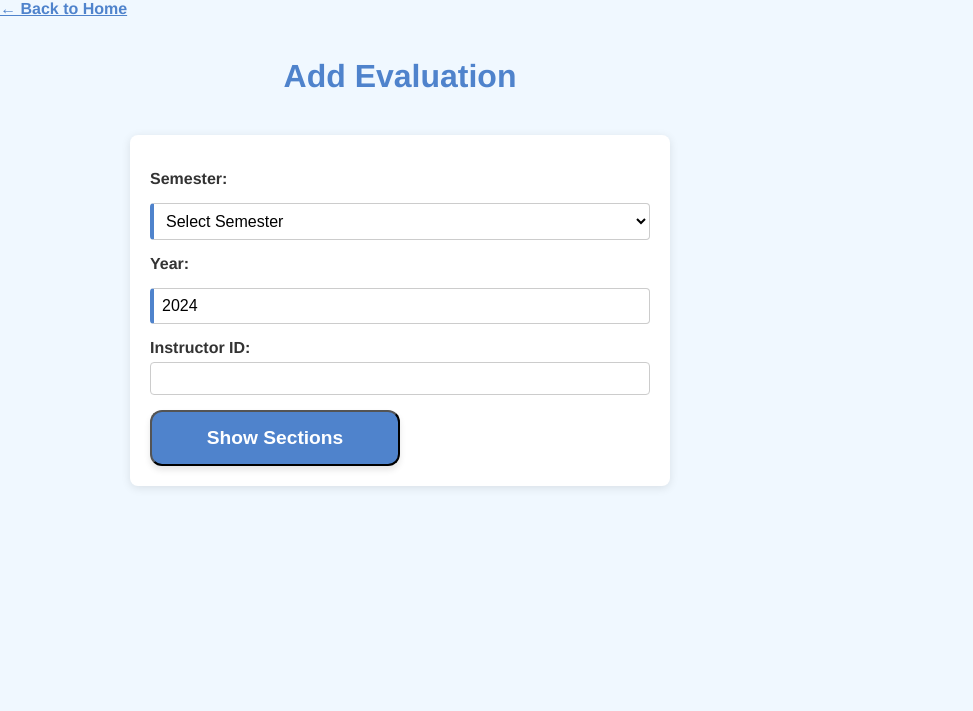
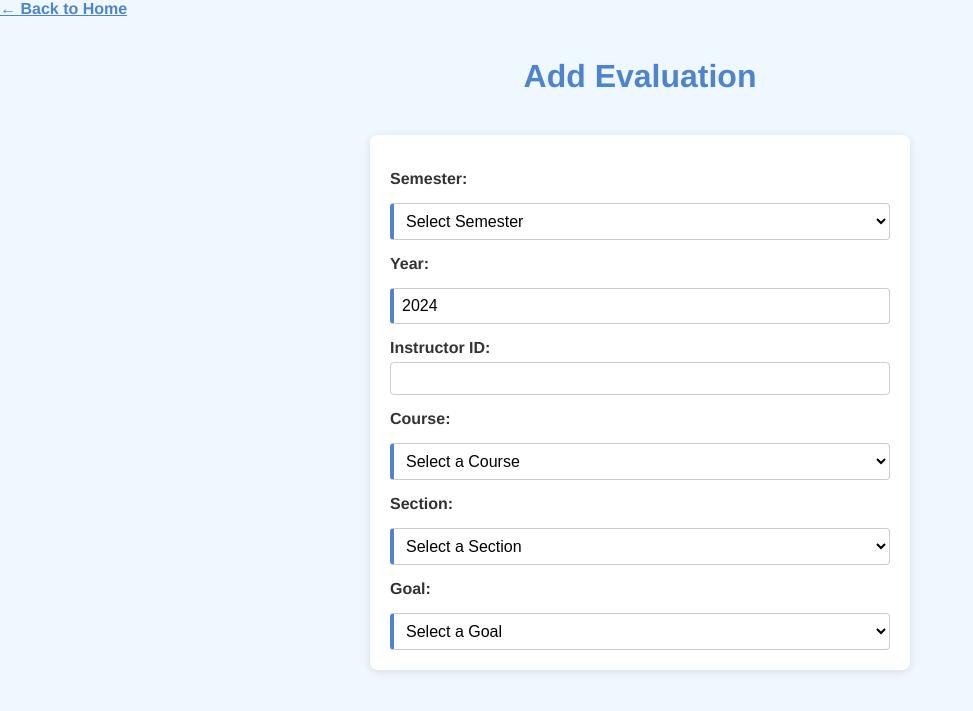
Before and after one commit to jadennathaniel/database-project, a Flask app: page /add_evaluation in a window 1280 px wide. Shown: the top 711 px of the page, without its empty margins (0-973 px from the left). Run offline with Flask 3, Linux system fonts and the light colour scheme; data that the repository does not hold is empty.

Commit message:
Finished Evaluations

```diff
--- a/routes.py
+++ b/routes.py
@@ -191,40 +191,16 @@ def associate_course_goal_route():
 @app.route('/add_evaluation', methods=['GET', 'POST'])
 def add_evaluation_route():
     if request.method == 'GET':
-        semester = request.args.get('semester')
-        instructor_id = request.args.get('instructor_id')
-        section_id = request.args.get('section_id')
-        year = request.args.get('year')
-
-        sections = []
-        goals = []
-        goal_statuses = {}
-        existing_data = {}
-        other_degrees = get_degrees()  # Fetch all degrees for duplication
-
-        if semester and instructor_id:
-            sections = get_instructor_sections(instructor_id, semester, year)
-
-        if section_id:
-            goals = get_section_goals(section_id)
-            for goal in goals:
-                status = get_goal_completion_status(section_id, goal['goal_id'])
-                goal_statuses[goal['goal_id']] = status
-
-                eval_data = get_existing_evaluation(section_id, goal['goal_id'])
-                if eval_data:
-                    existing_data[goal['goal_id']] = eval_data
-
+        courses = get_all_courses()
+        sections = get_all_sections()
+        goals = get_all_goals()
+        other_degrees = get_degrees()
         return render_template(
             'add_evaluation.html',
+            courses=courses,
             sections=sections,
             goals=goals,
-            goal_statuses=goal_statuses,
-            existing_data=existing_data,
-            semester=semester,
-            instructor_id=instructor_id,
-            section_id=section_id,
-            other_degrees=other_degrees  # Pass the degrees to the template
+            other_degrees=other_degrees
         )
 
     elif request.method == 'POST':
--- a/templates/add_evaluation.html
+++ b/templates/add_evaluation.html
@@ -1,77 +1,9 @@
 <!DOCTYPE html>
-<html>
+<html lang="en">
 <head>
     <title>Add Evaluation</title>
-    <style>
-        body {
-            font-family: Arial, sans-serif;
-            max-width: 800px;
-            margin: 0 auto;
-            padding: 20px;
-        }
-        .form-group {
-            margin-bottom: 15px;
-        }
-        label {
-            display: block;
-            margin-bottom: 5px;
-            font-weight: bold;
-        }
-        select, input, textarea {
-            width: 100%;
-            padding: 8px;
-            border: 1px solid #ddd;
-            border-radius: 4px;
-            box-sizing: border-box;
-        }
-        .grades-grid {
-            display: grid;
-            grid-template-columns: repeat(4, 1fr);
-            gap: 10px;
-            margin-bottom: 15px;
-        }
-        .status {
-            margin: 15px 0;
-            padding: 10px;
-            background-color: #f5f5f5;
-            border-radius: 4px;
-        }
-        .checkbox-grid {
-            display: grid;
-            grid-template-columns: repeat(auto-fill, minmax(250px, 1fr));
-            gap: 12px;
-        }
-
-        .checkbox-wrapper {
-            display: flex;
-            align-items: center;
-            padding: 8px;
-            background: white;
-            border-radius: 6px;
-            transition: all 0.2s;
-            border: 1px solid #e2e8f0;
-        }
-
-        .checkbox-wrapper:hover {
-            background: #edf2f7;
-        }
-
-        .checkbox-wrapper input[type="checkbox"] {
-            width: 18px;
-            height: 18px;
-            margin-right: 10px;
-            accent-color: #4299e1;
-            cursor: pointer;
-        }
-
-        .checkbox-wrapper label {
-            font-size: 0.9rem;
-            color: #4a5568;
-            cursor: pointer;
-            flex: 1;
-        }
-    </style>
     <link rel="stylesheet" href="{{ url_for('static', filename='styles.css') }}" />
+    <meta charset="UTF-8" />
 </head>
 <body>
     <div class="nav">
@@ -88,17 +20,25 @@
         {% endif %}
     {% endwith %}
 
-    <form method="get" class="filter-form">
+    <!--
+        Single form that:
+        1. Requests Semester, Year, Instructor ID
+        2. Requests Course, Section, and Goal
+        3. Shows evaluation fields once all above are selected
+    -->
+    <form method="POST" action="{{ url_for('add_evaluation_route') }}" class="filter-form">
+        <!-- Semester -->
         <div class="form-group">
             <label for="semester">Semester:</label>
             <select name="semester" id="semester" required>
                 <option value="">Select Semester</option>
-                <option value="Spring" {% if semester == 'Spring' %}selected{% endif %}>Spring</option>
-                <option value="Summer" {% if semester == 'Summer' %}selected{% endif %}>Summer</option>
-                <option value="Fall" {% if semester == 'Fall' %}selected{% endif %}>Fall</option>
+                <option value="Spring">Spring</option>
+                <option value="Summer">Summer</option>
+                <option value="Fall">Fall</option>
             </select>
         </div>
 
+        <!-- Year -->
         <div class="form-group">
             <label for="year">Year:</label>
             <input type="number"
@@ -107,107 +47,99 @@
                    min="2000"
                    max="2099"
                    value="2024"
-                   title="Please enter a valid year between 2000-2099"
                    required>
         </div>
 
+        <!-- Instructor ID -->
         <div class="form-group">
             <label for="instructor_id">Instructor ID:</label>
             <input type="text"
                    id="instructor_id"
                    name="instructor_id"
-                   value="{{ instructor_id or '' }}"
                    pattern="[0-9]{8}"
-                   title="Please enter your 8-digit instructor ID"
+                   title="Enter 8-digit Instructor ID"
                    required>
         </div>
 
-        <button type="submit" class="button submit">Show Sections</button>
-    </form>
+        <!-- Course Dropdown -->
+        <div class="form-group">
+            <label for="course_id">Course:</label>
+            <select name="course_id" id="course_id" required>
+                <option value="">Select a Course</option>
+                {% for course in courses %}
+                <option value="{{ course.course_id }}">{{ course.course_number }} - {{ course.name }}</option>
+                {% endfor %}
+            </select>
+        </div>
 
-    {% if sections %}
+        <!-- Section Dropdown -->
         <div class="form-group">
             <label for="section_id">Section:</label>
             <select name="section_id" id="section_id" required>
-            <option value="">Select Section</option>
+                <option value="">Select a Section</option>
                 {% for section in sections %}
                 <option value="{{ section.section_id }}"
-                    {% if section_id and section_id|string == section.section_id|string %}selected{% endif %}>
-                {{ section.course_number }} - Section {{ section.section_number }}
+                        data-course-id="{{ section.course_id }}"
+                        data-instructor-id="{{ section.instructor_id }}"
+                        data-semester="{{ section.semester }}"
+                        data-year="{{ section.year }}">
+                    {{ section.course_number }} - Section {{ section.section_number }} ({{ section.semester }} {{ section.year }})
                 </option>
                 {% endfor %}
             </select>
         </div>
-    {% endif %}
 
-    {% if goals %}
+        <!-- Goal Dropdown -->
+        <div class="form-group">
+            <label for="goal_id">Goal:</label>
+            <select name="goal_id" id="goal_id" required>
+                <option value="">Select a Goal</option>
                 {% for goal in goals %}
-    <form method="post" class="goal-section">
-        <input type="hidden" name="section_id" value="{{ section_id }}">
-        <input type="hidden" name="goal_id" value="{{ goal.goal_id }}">
-
-        <div class="status-indicator {{ goal_statuses.get(goal.goal_id, {}).get('status', 'not_entered') }}">
-            <h3>Goal: {{ goal.code }} - {{ goal.description }}</h3>
-            <p>Status: {{ goal_statuses.get(goal.goal_id, {}).get('status', 'not_entered')|title }}</p>
-            <p>Completed Fields: {{ goal_statuses.get(goal.goal_id, {}).get('completed_fields', 0) }} /
-               {{ goal_statuses.get(goal.goal_id, {}).get('total_fields', 5) }}</p>
+                <option value="{{ goal.goal_id }}"
+                        data-course-id="{{ goal.course_id|default(0) }}">
+                    {{ goal.code }} - {{ goal.description }} ({{ goal.degree_name }} - {{ goal.degree_level }})
+                </option>
+                {% endfor %}
+            </select>
         </div>
 
+        <!-- Evaluation Fields (hidden until a goal is selected) -->
+        <div id="evaluation-fields" style="display:none;">
+            <h2>Evaluation Details</h2>
+
             <div class="form-group">
-            <label for="evaluation_method_{{ goal.goal_id }}">Evaluation Method:</label>
-            <select name="evaluation_method" id="evaluation_method_{{ goal.goal_id }}" required>
+                <label for="evaluation_method">Evaluation Method:</label>
+                <select name="evaluation_method" id="evaluation_method" required>
                     <option value="">Select Method</option>
                     {% set methods = ['Homework', 'Project', 'Quiz', 'Oral Presentation', 'Report', 'Mid-term', 'Final Exam', 'Other'] %}
                     {% for method in methods %}
-                    <option value="{{ method }}"
-                            {% if existing_data.get(goal.goal_id, {}).get('evaluation_method') == method %}selected{% endif %}>
-                        {{ method }}
-                    </option>
+                    <option value="{{ method }}">{{ method }}</option>
                     {% endfor %}
                 </select>
             </div>
 
             <div class="grades-grid">
                 <div class="form-group">
-                <label for="num_a_{{ goal.goal_id }}">Grade A:</label>
-                <input type="number"
-                       id="num_a_{{ goal.goal_id }}"
-                       name="num_a"
-                       min="0"
-                       value="{{ existing_data.get(goal.goal_id, {}).get('grade_A', 0) }}">
+                    <label for="num_a">Grade A:</label>
+                    <input type="number" id="num_a" name="num_a" min="0" value="0">
                 </div>
                 <div class="form-group">
-                <label for="num_b_{{ goal.goal_id }}">Grade B:</label>
-                <input type="number"
-                       id="num_b_{{ goal.goal_id }}"
-                       name="num_b"
-                       min="0"
-                       value="{{ existing_data.get(goal.goal_id, {}).get('grade_B', 0) }}">
+                    <label for="num_b">Grade B:</label>
+                    <input type="number" id="num_b" name="num_b" min="0" value="0">
                 </div>
                 <div class="form-group">
-                <label for="num_c_{{ goal.goal_id }}">Grade C:</label>
-                <input type="number"
-                       id="num_c_{{ goal.goal_id }}"
-                       name="num_c"
-                       min="0"
-                       value="{{ existing_data.get(goal.goal_id, {}).get('grade_C', 0) }}">
+                    <label for="num_c">Grade C:</label>
+                    <input type="number" id="num_c" name="num_c" min="0" value="0">
                 </div>
                 <div class="form-group">
-                <label for="num_f_{{ goal.goal_id }}">Grade F:</label>
-                <input type="number"
-                       id="num_f_{{ goal.goal_id }}"
-                       name="num_f"
-                       min="0"
-                       value="{{ existing_data.get(goal.goal_id, {}).get('grade_F', 0) }}">
+                    <label for="num_f">Grade F:</label>
+                    <input type="number" id="num_f" name="num_f" min="0" value="0">
                 </div>
             </div>
 
             <div class="form-group">
-            <label for="improvement_{{ goal.goal_id }}">Suggested Improvements:</label>
-            <textarea id="improvement_{{ goal.goal_id }}"
-                      name="improvement"
-                      rows="4"
-                      placeholder="Optional: Enter suggestions for improvement">{{ existing_data.get(goal.goal_id, {}).get('improvement_suggestion', '') }}</textarea>
+                <label for="improvement">Suggested Improvements:</label>
+                <textarea id="improvement" name="improvement" rows="4" placeholder="Optional"></textarea>
             </div>
 
             <div class="form-group">
@@ -215,10 +147,7 @@
                 <div class="checkbox-grid">
                     {% for degree in other_degrees %}
                     <div class="checkbox-wrapper">
-                    <input type="checkbox"
-                           name="duplicate_to_degrees"
-                           value="{{ degree.degree_id }}"
-                           id="dup_{{ degree.degree_id }}">
+                        <input type="checkbox" name="duplicate_to_degrees" value="{{ degree.degree_id }}" id="dup_{{ degree.degree_id }}">
                         <label for="dup_{{ degree.degree_id }}">{{ degree.name }} ({{ degree.level }})</label>
                     </div>
                     {% endfor %}
@@ -226,31 +155,37 @@
             </div>
 
             <div class="button-group">
-            <button type="submit" name="save_as_draft" value="true" class="button save-draft">
-                Save as Draft
-            </button>
-            <button type="submit" class="button submit">
-                Complete Evaluation
-            </button>
+                <button type="submit" class="button submit">Complete Evaluation</button>
+            </div>
         </div>
     </form>
-    {% endfor %}
-    {% endif %}
 
     <script>
-    document.getElementById('section_id').addEventListener('change', function(e) {
-        e.preventDefault();
-        const currentUrl = new URL(window.location.href);
-        const params = currentUrl.searchParams;
+        const semesterEl = document.getElementById('semester');
+        const yearEl = document.getElementById('year');
+        const instructorIdEl = document.getElementById('instructor_id');
+        const courseEl = document.getElementById('course_id');
+        const sectionEl = document.getElementById('section_id');
+        const goalEl = document.getElementById('goal_id');
+        const evaluationFields = document.getElementById('evaluation-fields');
 
-        const semester = document.querySelector('select[name="semester"]').value;
-        const instructorId = document.querySelector('input[name="instructor_id"]').value;
+        // Initially hide evaluation fields
+        evaluationFields.style.display = 'none';
 
-        params.set('section_id', this.value);
-        params.set('semester', semester);
-        params.set('instructor_id', instructorId);
+        // Show evaluation fields once all filters are chosen
+        function checkIfReady() {
+            if (semesterEl.value && yearEl.value && instructorIdEl.value &&
+                courseEl.value && sectionEl.value && goalEl.value) {
+                evaluationFields.style.display = 'block';
+            } else {
+                evaluationFields.style.display = 'none';
+            }
+        }
 
-        window.location.href = `${currentUrl.pathname}?${params.toString()}`;
+        // Attach event listeners to check readiness whenever a field changes
+        [semesterEl, yearEl, instructorIdEl, courseEl, sectionEl, goalEl].forEach(el => {
+            el.addEventListener('change', checkIfReady);
+            el.addEventListener('input', checkIfReady);
         });
     </script>
 </body>
```
Lines whose indentation alone changed are shown as unchanged.
